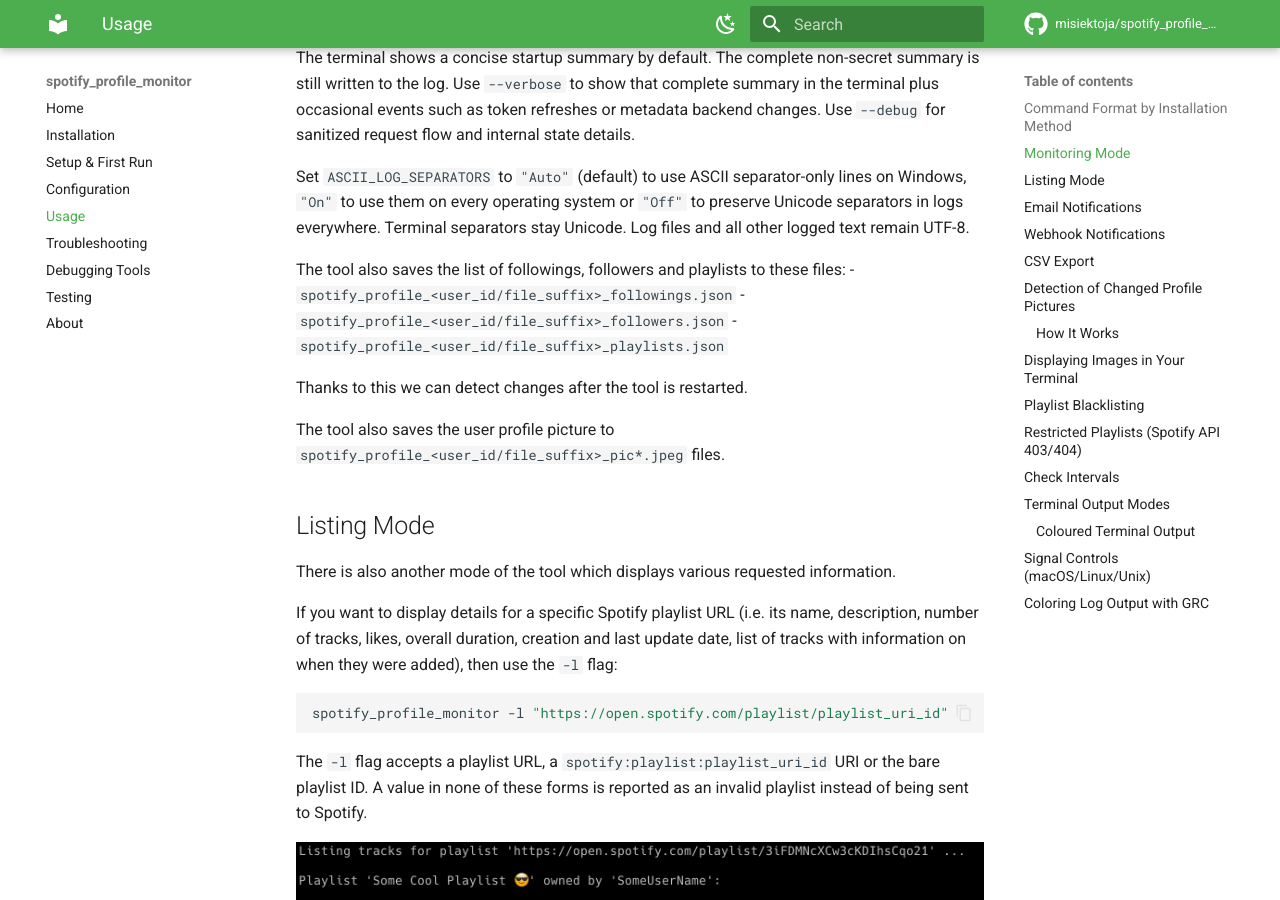
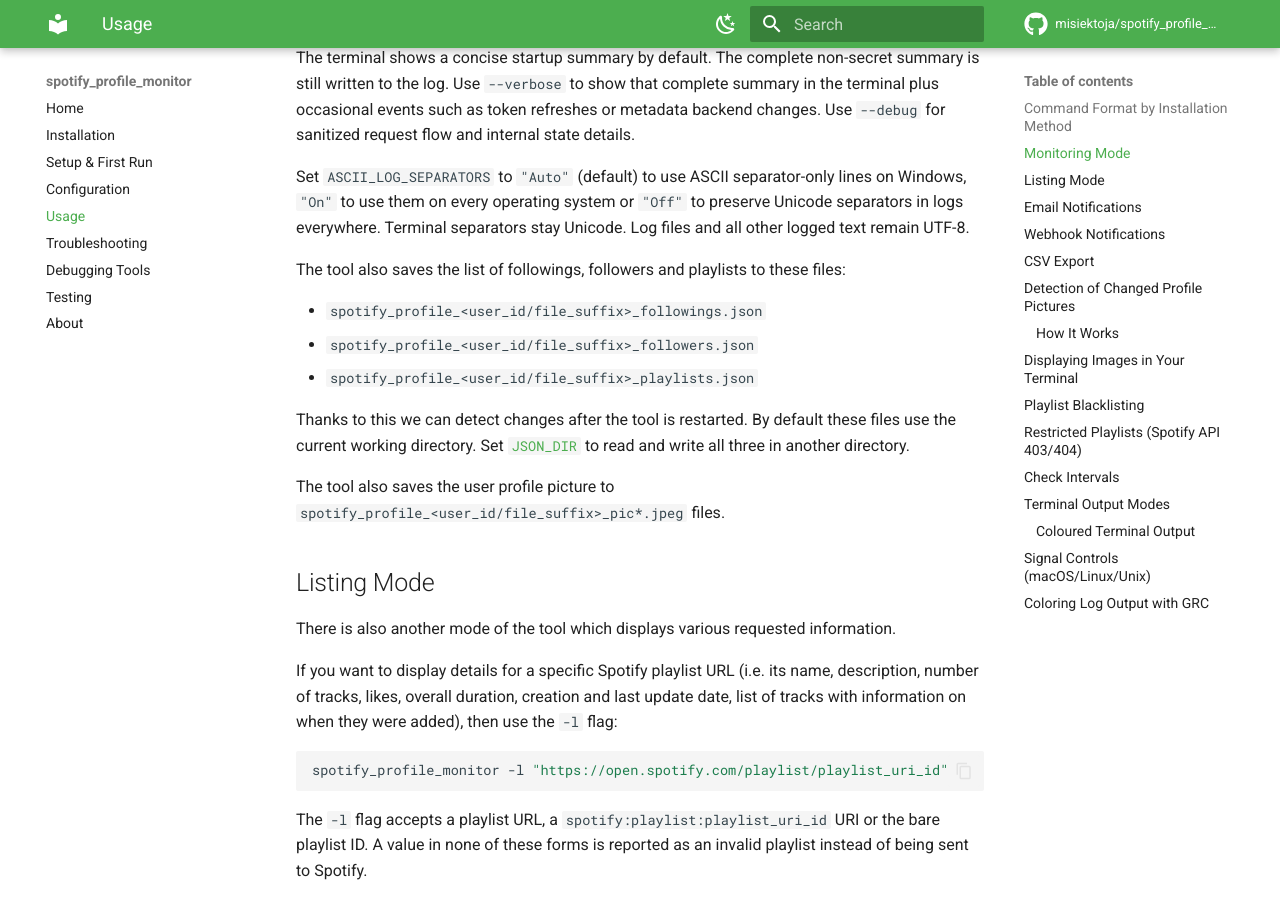
Before and after one commit to misiektoja/spotify_profile_monitor, an MkDocs documentation site: the page built from docs/usage.md, in a window 1280 px wide and 900 px high, scrolled down 2485 px. Built offline with MkDocs 1.6.1 and Material for MkDocs 9.7.7, drawn with Linux system fonts in a browser that asks for light colours; comment, search, counter and statistics services are not loaded.

Commit message:
docs(usage): explain JSON history directory

```diff
--- a/docs/usage.md
+++ b/docs/usage.md
@@ -108,11 +108,12 @@
 Set `ASCII_LOG_SEPARATORS` to `"Auto"` (default) to use ASCII separator-only lines on Windows, `"On"` to use them on every operating system or `"Off"` to preserve Unicode separators in logs everywhere. Terminal separators stay Unicode. Log files and all other logged text remain UTF-8.
 
 The tool also saves the list of followings, followers and playlists to these files:
+
 - `spotify_profile_<user_id/file_suffix>_followings.json`
 - `spotify_profile_<user_id/file_suffix>_followers.json`
 - `spotify_profile_<user_id/file_suffix>_playlists.json`
 
-Thanks to this we can detect changes after the tool is restarted.
+Thanks to this we can detect changes after the tool is restarted. By default these files use the current working directory. Set [`JSON_DIR`](configuration.md#json-history-directory) to read and write all three in another directory.
 
 The tool also saves the user profile picture to `spotify_profile_<user_id/file_suffix>_pic*.jpeg` files.
 
```
